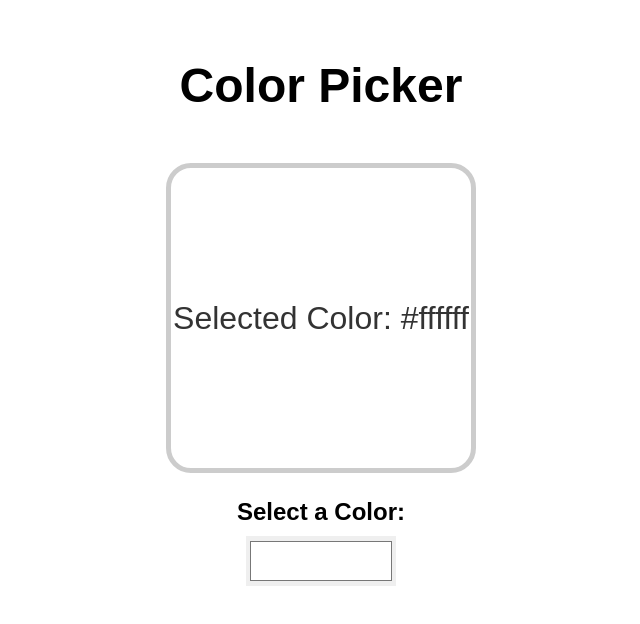
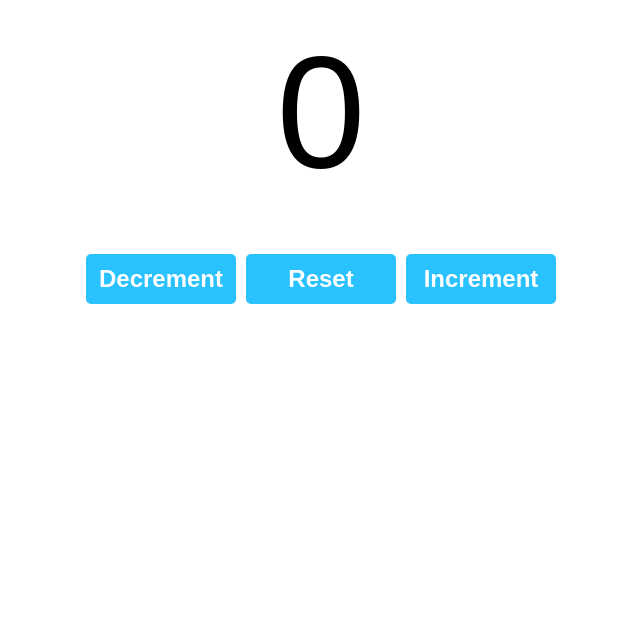
Before and after one commit to Karllouise-code/react-pure-4hrs, a React (Vite) app: page / in a window 1280 px wide. Shown: the top 624 px of the page, without its empty margins (319-959 px from the left). Built offline with nearby package versions, Linux system fonts and the light colour scheme.

Commit message:
updater functions

```diff
--- a/src/App.jsx
+++ b/src/App.jsx
@@ -8,8 +8,8 @@
 // import List from "./List"
 // import ProfilePicture from './ProfilePicture.jsx'
 // import MyComponent from "./MyComponent"
-// import Counter from "./Counter.jsx"
-import ColorPicker from './ColorPicker.jsx';
+import Counter from "./Counter.jsx"
+// import ColorPicker from './ColorPicker.jsx';
 
 function App() {
 
@@ -62,8 +62,8 @@
       {/* {vegetables.length > 0 && <List items={vegetables} category="Vegetables" />} */}
 
       {/* <MyComponent /> */}
-      {/* <Counter /> */}
-      <ColorPicker />
+      <Counter />
+      {/* <ColorPicker /> */}
 
     </>
   )
--- a/src/Counter.jsx
+++ b/src/Counter.jsx
@@ -4,15 +4,25 @@
   const [count, setCount] = useState(0);
 
   const increment = () => {
-    setCount(count + 1);
+    // NORMAL
+    // setCount(count + 1);
+
+    // UPDATER FUNCTION // still much better or recommended
+    setCount((c) => c + 1);
+    setCount((c) => c + 1);
   };
 
   const decrement = () => {
-    setCount(count - 1);
+    // setCount(count - 1); // NORMAL
+
+    // UPDATER FUNCTION // still much better or recommended
+    setCount((c) => c - 1);
+    setCount((c) => c - 1);
   };
 
   const reset = () => {
-    setCount(0);
+    setCount(0);  // just fine
+    // setCount((c) => 0); // wouldnt be necessary
   };
 
   return (
```
